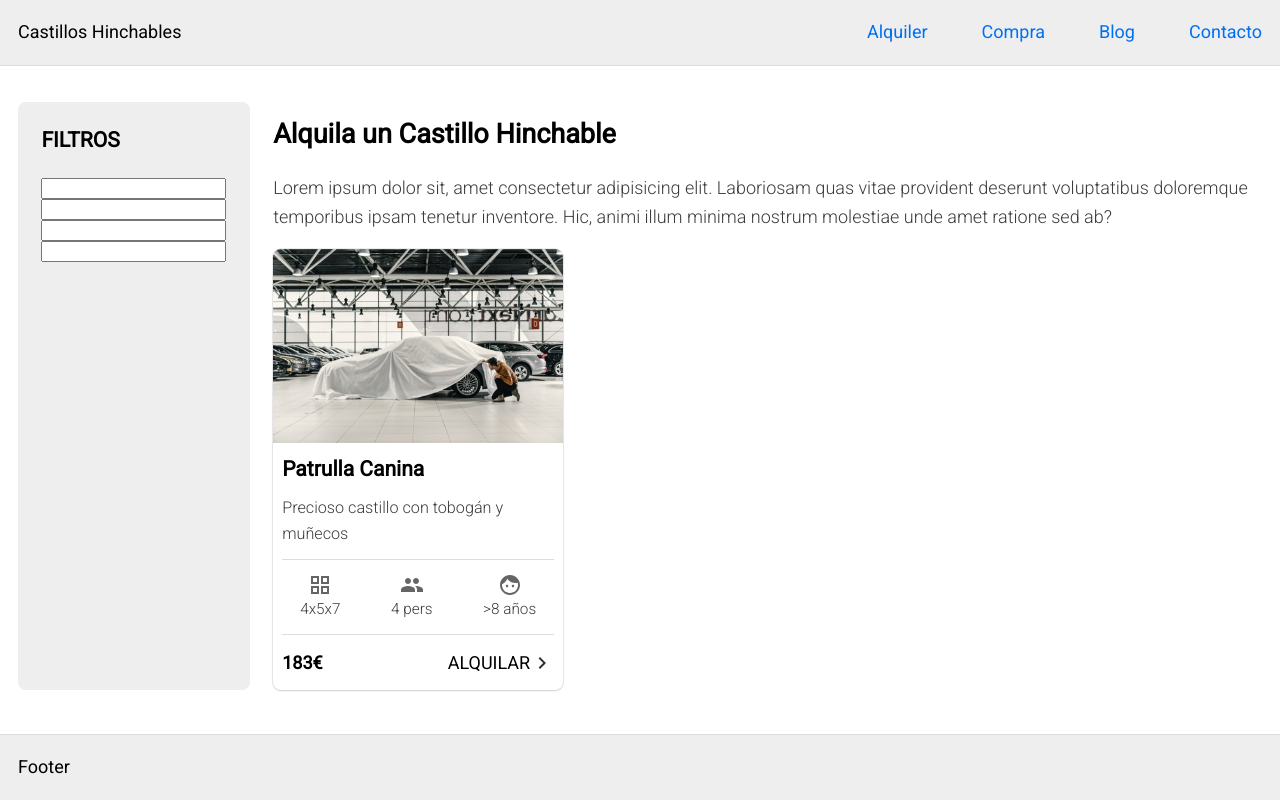
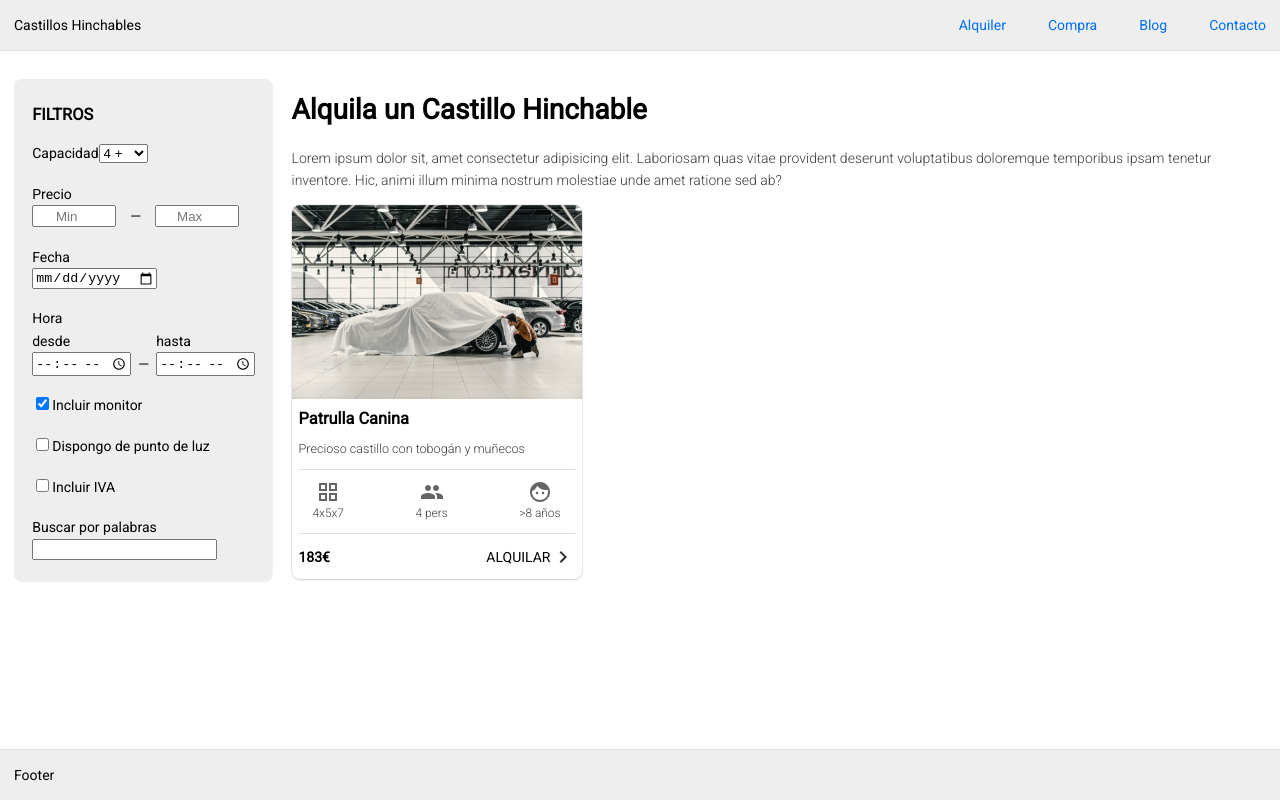
Before and after one commit to jaumefabrega/bouncy-castles, a Next.js app: page / in a window 1280 px wide. Built offline with nearby package versions, Linux system fonts and the light colour scheme.

Commit message:
feat CLIENT: search filters mvp

```diff
--- a/package.json
+++ b/package.json
@@ -8,6 +8,7 @@
   },
   "dependencies": {
     "@zeit/next-sass": "^1.0.1",
+    "classnames": "^2.3.1",
     "next": "latest",
     "react": "17.0.2",
     "react-dom": "17.0.2"
--- a/pages/index.tsx
+++ b/pages/index.tsx
@@ -2,6 +2,7 @@ import Head from "next/head";
 import Link from "next/link";
 import Layout from "../src/modules/general/Layout";
 import CastleCard from "../src/components/CastleCard/CastleCard";
+import SearchFilters from "../src/components/SearchFilters/SearchFilters";
 import styles from "../styles/rental.module.scss";
 
 export default function Rental() {
@@ -15,11 +16,7 @@ export default function Rental() {
       </Head>
       <section className={styles.section}>
         <div className={styles.filters}>
-          <h3>FILTROS</h3>
-          <input></input>
-          <input></input>
-          <input></input>
-          <input></input>
+          <SearchFilters />
         </div>
         <div className={styles.content}>
           <div>
--- /dev/null
+++ b/src/components/SearchFilters/SearchFilters.tsx
@@ -0,0 +1,75 @@
+import Head from "next/head";
+import Link from "next/link";
+import styles from "./searchFilters.module.scss";
+
+export default function SearchFilters() {
+  return (
+    <div className={styles.container}>
+      <h3>FILTROS</h3>
+      <div className={styles.inputsSection}>
+        <div className={styles.field}>
+          <label htmlFor="capacity">Capacidad</label>
+          <select name="capacity" id="capacity">
+            <option value="4">4 +</option>
+            <option value="6">6 +</option>
+            <option value="8">8 +</option>
+            <option value="10">10 +</option>
+          </select>
+        </div>
+        <div className={styles.field}>
+          <label htmlFor="">Precio</label>
+          <div className={styles.priceWrapper}>
+            <input type="number" id="price_min" placeholder="Min" />
+            <span>&#8212;</span>
+            <input type="number" id="price_max" placeholder="Max" />
+          </div>
+        </div>
+        <div className={styles.field}>
+          <label htmlFor="date">Fecha</label>
+          <input type="date" id="date" />
+        </div>
+        <div className={styles.field}>
+          <label htmlFor="time_from">Hora</label>
+          <table>
+            <tr>
+              <td>
+                <label htmlFor="time_from">desde</label>
+              </td>
+              <td></td>
+              <td>
+                <label htmlFor="time_from">hasta</label>
+              </td>
+            </tr>
+            <tr>
+              <td>
+                <input type="time" id="time_from" />
+              </td>
+              <td>
+                <span>&#8212;</span>
+              </td>
+              <td>
+                <input type="time" id="time_to" />
+              </td>
+            </tr>
+          </table>
+        </div>
+        <div className={styles.field}>
+          <input type="checkbox" id="include_instructor" checked />
+          <label htmlFor="include_instructor">Incluir monitor</label>
+        </div>
+        <div className={styles.field}>
+          <input type="checkbox" id="light_source" />
+          <label htmlFor="light_source">Dispongo de punto de luz</label>
+        </div>
+        <div className={styles.field}>
+          <input type="checkbox" id="include_vat" />
+          <label htmlFor="include_vat">Incluir IVA</label>
+        </div>
+        <div className={styles.field}>
+          <label htmlFor="query">Buscar por palabras</label>
+          <input type="text" id="query" />
+        </div>
+      </div>
+    </div>
+  );
+}
--- /dev/null
+++ b/src/components/SearchFilters/searchFilters.module.scss
@@ -0,0 +1,47 @@
+@import "./colors";
+
+.container {
+  padding: 1.1rem 1.3rem;
+  border-radius: 8px;
+  background-color: $background-light;
+
+  h3 {
+    margin: 0.5rem 0;
+  }
+
+  .inputsSection {
+    display: flex;
+    flex-direction: column;
+    row-gap: 1.3rem;
+    padding: 0.5rem 0;
+  }
+
+  input:not([type="checkbox"]) {
+    display: block;
+  }
+
+  .priceWrapper {
+    display: flex;
+    column-gap: 1rem;
+
+    input {
+      width: 6rem;
+      text-align: center;
+    }
+  }
+
+  .field {
+    table {
+      border-collapse: collapse;
+      border-spacing: 0;
+    }
+
+    td {
+      padding: 0;
+
+      span {
+        padding: 0 0.5rem;
+      }
+    }
+  }
+}
--- a/src/modules/general/Layout.tsx
+++ b/src/modules/general/Layout.tsx
@@ -1,6 +1,7 @@
 import Head from "next/head";
 import Image from "next/image";
 import Link from "next/link";
+import cn from "classnames";
 import { urls } from "../../constants";
 import styles from "./layout.module.scss";
 
@@ -30,6 +31,7 @@ export default function Layout({ children, home }) {
         />
       </Head>
       <header className={styles.header}>
+        <div className={styles.content}>
           <div>Castillos Hinchables</div>
           <nav className={styles.nav}>
             <Link href={urls.ALQUILER}>
@@ -45,9 +47,12 @@ export default function Layout({ children, home }) {
               <a>Contacto</a>
             </Link>
           </nav>
+        </div>
       </header>
-      <main className={styles.main}>{children}</main>
-      <footer className={styles.footer}>Footer</footer>
+      <main className={cn(styles.main, styles.content)}>{children}</main>
+      <footer className={styles.footer}>
+        <div className={styles.content}>Footer</div>
+      </footer>
     </div>
   );
 }
--- a/src/modules/general/layout.module.scss
+++ b/src/modules/general/layout.module.scss
@@ -2,20 +2,26 @@
 
 .container {
   width: 100%;
-  max-width: 1800px;
   min-height: 100vh;
   display: flex;
   flex-direction: column;
 }
 
+.content {
+  max-width: 1800px;
+  margin: auto;
+}
 .header {
   width: 100%;
-  display: flex;
-  align-items: center;
-  justify-content: space-between;
-  padding: 1rem;
   background-color: $background-light;
   border-bottom: thin solid $border-light;
+
+  .content {
+    display: flex;
+    align-items: center;
+    justify-content: space-between;
+    padding: 1rem;
+  }
 }
 
 .nav {
--- a/styles/global.css
+++ b/styles/global.css
@@ -4,7 +4,7 @@ body {
   margin: 0;
   font-family: "Roboto", sans-serif;
   line-height: 1.6;
-  font-size: 18px;
+  font-size: 14px;
 }
 
 * {
@@ -24,3 +24,7 @@ img {
   max-width: 100%;
   display: block;
 }
+
+h1 {
+  font-size: 2rem;
+}
--- a/styles/rental.module.scss
+++ b/styles/rental.module.scss
@@ -7,15 +7,9 @@
 }
 
 .filters {
-  max-width: 25%;
+  max-width: 290px;
+  height: fit-content;
   flex-basis: 25%;
-  padding: 0 1.3rem;
-  border-radius: 8px;
-  background-color: $background-light;
-
-  input {
-    display: block;
-  }
 }
 
 .content {
```
Also changed, not shown: 1 other file (tests, documents, lock files or other folders). Lines whose indentation alone changed are shown as unchanged.
